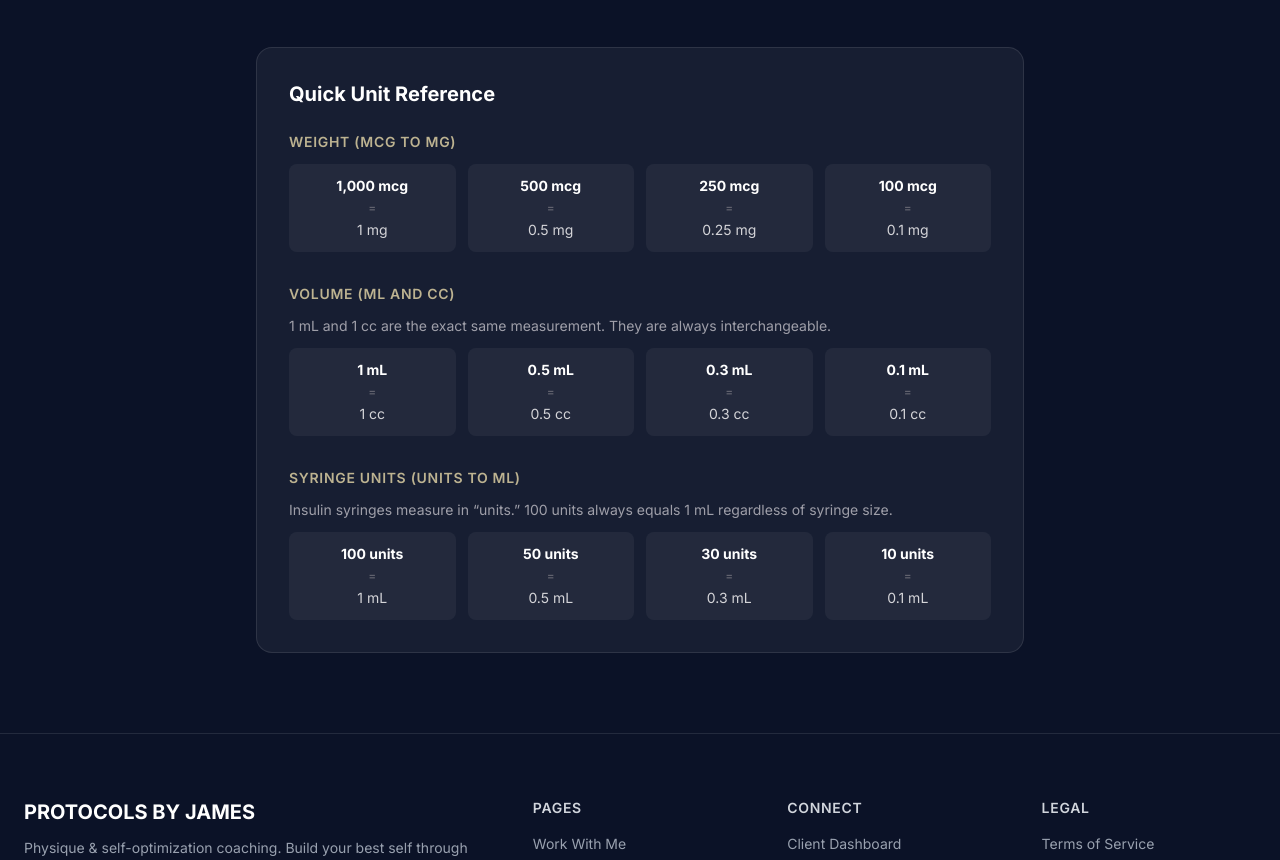
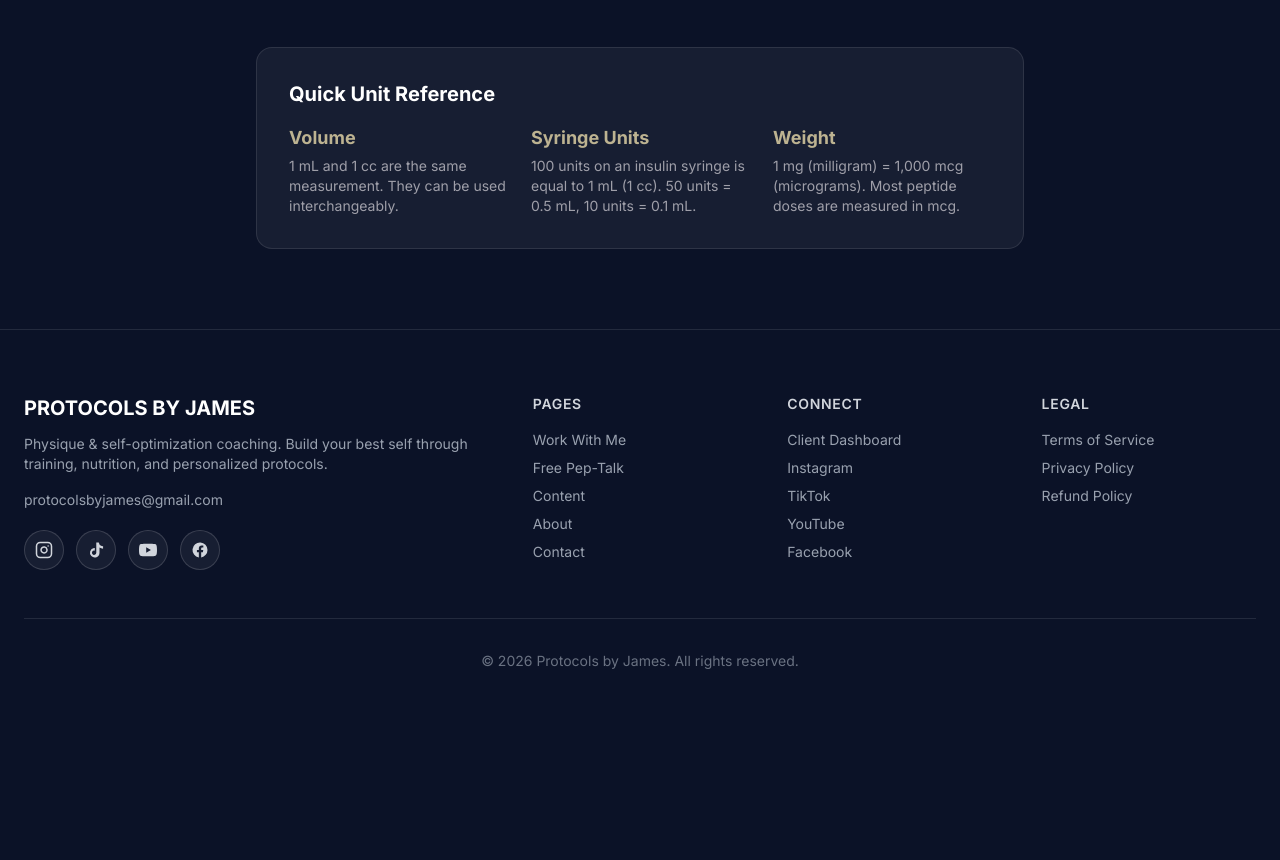
Before and after one commit to protocolsbyjames/protocols-by-james-website, a Next.js app: page /calculator in a window 1280 px wide. Shown: the part 1664-2524 px from the top of the page. After the commit the page ends 2399 px from the top, so only its background shows below. Built offline with nearby package versions, Linux system fonts and the light colour scheme.

Commit message:
Horizontal syringe visual, revert unit reference to simple layout

```diff
--- a/src/app/calculator/page.tsx
+++ b/src/app/calculator/page.tsx
@@ -49,70 +49,25 @@ export default function CalculatorPage() {
       <section className="pb-20 px-6">
         <div className="max-w-3xl mx-auto">
           <div className="bg-white/5 border border-white/10 rounded-2xl p-8">
-            <h2 className="text-xl font-bold mb-6">Quick Unit Reference</h2>
-
-            <div className="space-y-8">
-              {/* Weight Conversions */}
+            <h2 className="text-xl font-bold mb-4">Quick Unit Reference</h2>
+            <div className="grid sm:grid-cols-3 gap-6">
               <div>
-                <p className="text-amber-400 font-semibold text-sm uppercase tracking-wider mb-3">Weight (mcg to mg)</p>
-                <div className="grid grid-cols-2 sm:grid-cols-4 gap-3">
-                  {[
-                    ["1,000 mcg", "1 mg"],
-                    ["500 mcg", "0.5 mg"],
-                    ["250 mcg", "0.25 mg"],
-                    ["100 mcg", "0.1 mg"],
-                  ].map(([mcg, mg]) => (
-                    <div key={mcg} className="bg-white/5 rounded-lg p-3 text-center">
-                      <p className="text-white font-bold text-sm">{mcg}</p>
-                      <p className="text-zinc-500 text-xs my-1">=</p>
-                      <p className="text-zinc-300 text-sm">{mg}</p>
-                    </div>
-                  ))}
-                </div>
+                <p className="text-amber-400 font-bold text-lg mb-1">Volume</p>
+                <p className="text-zinc-400 text-sm">
+                  1 mL and 1 cc are the same measurement. They can be used interchangeably.
+                </p>
               </div>
-
-              {/* Volume Conversions */}
               <div>
-                <p className="text-amber-400 font-semibold text-sm uppercase tracking-wider mb-3">Volume (mL and cc)</p>
-                <p className="text-zinc-400 text-sm mb-3">
-                  1 mL and 1 cc are the exact same measurement. They are always interchangeable.
+                <p className="text-amber-400 font-bold text-lg mb-1">Syringe Units</p>
+                <p className="text-zinc-400 text-sm">
+                  100 units on an insulin syringe is equal to 1 mL (1 cc). 50 units = 0.5 mL, 10 units = 0.1 mL.
                 </p>
-                <div className="grid grid-cols-2 sm:grid-cols-4 gap-3">
-                  {[
-                    ["1 mL", "1 cc"],
-                    ["0.5 mL", "0.5 cc"],
-                    ["0.3 mL", "0.3 cc"],
-                    ["0.1 mL", "0.1 cc"],
-                  ].map(([ml, cc]) => (
-                    <div key={ml} className="bg-white/5 rounded-lg p-3 text-center">
-                      <p className="text-white font-bold text-sm">{ml}</p>
-                      <p className="text-zinc-500 text-xs my-1">=</p>
-                      <p className="text-zinc-300 text-sm">{cc}</p>
-                    </div>
-                  ))}
-                </div>
               </div>
-
-              {/* Syringe Units */}
               <div>
-                <p className="text-amber-400 font-semibold text-sm uppercase tracking-wider mb-3">Syringe Units (units to mL)</p>
-                <p className="text-zinc-400 text-sm mb-3">
-                  Insulin syringes measure in &ldquo;units.&rdquo; 100 units always equals 1 mL regardless of syringe size.
+                <p className="text-amber-400 font-bold text-lg mb-1">Weight</p>
+                <p className="text-zinc-400 text-sm">
+                  1 mg (milligram) = 1,000 mcg (micrograms). Most peptide doses are measured in mcg.
                 </p>
-                <div className="grid grid-cols-2 sm:grid-cols-4 gap-3">
-                  {[
-                    ["100 units", "1 mL"],
-                    ["50 units", "0.5 mL"],
-                    ["30 units", "0.3 mL"],
-                    ["10 units", "0.1 mL"],
-                  ].map(([units, ml]) => (
-                    <div key={units} className="bg-white/5 rounded-lg p-3 text-center">
-                      <p className="text-white font-bold text-sm">{units}</p>
-                      <p className="text-zinc-500 text-xs my-1">=</p>
-                      <p className="text-zinc-300 text-sm">{ml}</p>
-                    </div>
-                  ))}
-                </div>
               </div>
             </div>
           </div>
```
